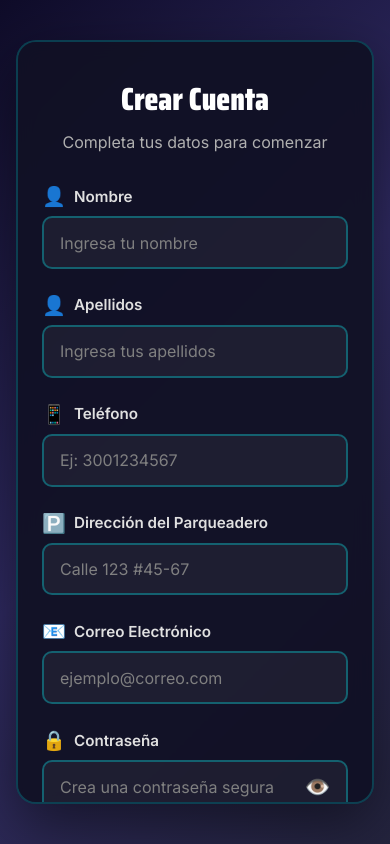
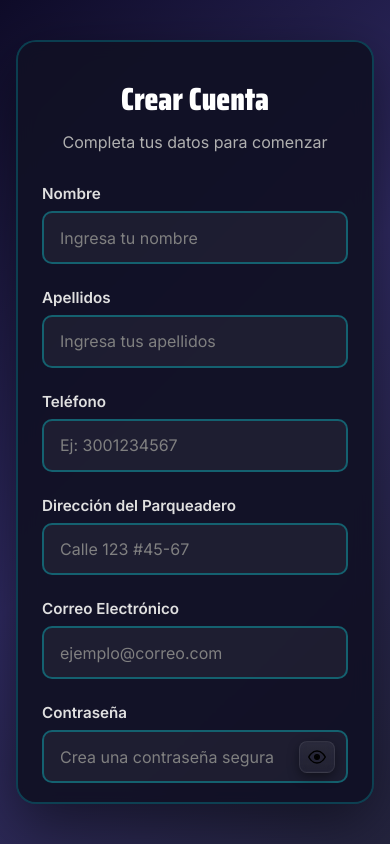
Before and after one commit to cristiancallep/Parking_NEON, a plain HTML site: page views/Register.html in a window 390 px wide. Drawn offline with Linux system fonts and the light colour scheme.

Commit message:
fix: Refinamiento

```diff
--- a/scripts/Register.js
+++ b/scripts/Register.js
@@ -20,18 +20,37 @@ const requirements = {
     special: document.getElementById('req-special')
 };
 
-// Toggle mostrar/ocultar contraseña
+// Toggle mostrar/ocultar contraseña (con guards y fallback si no hay <img>)
+if (togglePasswordBtn) {
     togglePasswordBtn.addEventListener('click', () => {
         const type = passwordInput.type === 'password' ? 'text' : 'password';
         passwordInput.type = type;
+
+        // Cambiar el ícono SVG si existe, si no usar texto/emoji como fallback
+        const imgIcon = togglePasswordBtn.querySelector('img');
+        if (imgIcon) {
+            imgIcon.src = type === 'password' ? '/assets/eye-icon.svg' : '/assets/eye-closed.svg';
+            imgIcon.alt = type === 'password' ? 'Ver contraseña' : 'Ocultar contraseña';
+        } else {
             togglePasswordBtn.textContent = type === 'password' ? '👁️' : '🙈';
+        }
     });
+}
 
+if (toggleConfirmPasswordBtn) {
     toggleConfirmPasswordBtn.addEventListener('click', () => {
         const type = confirmPasswordInput.type === 'password' ? 'text' : 'password';
         confirmPasswordInput.type = type;
+
+        const imgIcon = toggleConfirmPasswordBtn.querySelector('img');
+        if (imgIcon) {
+            imgIcon.src = type === 'password' ? '/assets/eye-icon.svg' : '/assets/eye-closed.svg';
+            imgIcon.alt = type === 'password' ? 'Ver contraseña' : 'Ocultar contraseña';
+        } else {
             toggleConfirmPasswordBtn.textContent = type === 'password' ? '👁️' : '🙈';
+        }
     });
+}
 
 // Validación en tiempo real de la contraseña
 passwordInput.addEventListener('input', () => {
@@ -227,6 +246,8 @@ function validateConfirmPassword() {
 }
 
 function validateTerms() {
+    // Si el checkbox no existe en el DOM (está comentado en el HTML), considerar válido
+    if (!termsCheckbox) return true;
     if (!termsCheckbox.checked) {
         showError(termsCheckbox, 'Debes aceptar los términos y condiciones');
         return false;
@@ -243,7 +264,9 @@ direccionInput.addEventListener('blur', validateDireccion);
 emailInput.addEventListener('blur', validateEmail);
 passwordInput.addEventListener('blur', validatePassword);
 confirmPasswordInput.addEventListener('blur', validateConfirmPassword);
+if (termsCheckbox) {
     termsCheckbox.addEventListener('change', validateTerms);
+}
 direccionInput.addEventListener('blur', validateDireccion);
 emailInput.addEventListener('blur', validateEmail);
 passwordInput.addEventListener('blur', validatePassword);
@@ -286,11 +309,13 @@ confirmPasswordInput.addEventListener('input', () => {
     }
 });
 
+if (termsCheckbox) {
     termsCheckbox.addEventListener('change', () => {
         if (termsCheckbox.checked) {
             clearError(termsCheckbox);
         }
     });
+}
 
 // Manejo del envío del formulario
 form.addEventListener('submit', (e) => {
@@ -349,13 +374,13 @@ function submitForm(data) {
     submitBtn.disabled = true;
     submitBtn.innerHTML = '<span>Creando cuenta...</span>';
 
-    // Simular petición al servidor
-    setTimeout(() => {
-        // Simulación de registro exitoso
-        alert('¡Cuenta creada exitosamente! Bienvenido a Parking Neon');
+    // // Simular petición al servidor
+    // setTimeout(() => {
+    // // Simulación de registro exitoso
+    // alert('¡Cuenta creada exitosamente! Bienvenido a Parking Neon');
 
-        // Aquí rediriges al dashboard o login
-        // window.location.href = 'dashboard.html';
+    // Redirigir al login (solo si el formulario fue válido y el registro simulado fue exitoso)
+    window.location.href = 'login.html';
 
         // Restaurar botón
         submitBtn.disabled = false;
@@ -375,7 +400,7 @@ function submitForm(data) {
             req.classList.remove('met');
         });
 
-    }, 2000);
+    // }, 2000);
 }
 
 // Prevenir pegado en el campo de confirmar contraseña
--- a/styles/Register.css
+++ b/styles/Register.css
@@ -261,16 +261,52 @@ body {
 .toggle-password {
     position: absolute;
     right: 0.8rem;
-    background: none;
-    border: none;
+    background: linear-gradient(180deg, rgba(255,255,255,0.06), rgba(255,255,255,0.02));
+    border: 1px solid rgba(255,255,255,0.08);
+    backdrop-filter: blur(4px);
+    border-radius: 8px;
+    padding: 6px;
+    display: flex;
+    align-items: center;
+    justify-content: center;
+    width: 36px;
+    height: 32px;
     cursor: pointer;
-    font-size: 1.3rem;
-    padding: 0.3rem;
-    transition: transform 0.2s ease;
+    transition: transform 0.18s ease, box-shadow 0.18s ease;
+    box-shadow: 0 4px 12px rgba(0,0,0,0.45), inset 0 -1px 0 rgba(255,255,255,0.02);
+    overflow: hidden;
+}
+
+.toggle-password img {
+    width: 18px;
+    height: 18px;
+    display: block;
+}
+
+.toggle-password::after {
+    content: '';
+    position: absolute;
+    top: -40%;
+    left: -50%;
+    width: 60%;
+    height: 200%;
+    background: linear-gradient(120deg, rgba(255,255,255,0.28), rgba(255,255,255,0.06), rgba(255,255,255,0));
+    transform: rotate(-25deg) translateX(-100%);
+    transition: transform 0.6s cubic-bezier(.2,.8,.2,1);
+    filter: blur(1px);
 }
 
 .toggle-password:hover {
-    transform: scale(1.1);
+    transform: scale(1.06);
+    box-shadow: 0 8px 26px rgba(0, 255, 255, 0.09);
+}
+
+.toggle-password:hover::after {
+    transform: rotate(-25deg) translateX(100%);
+}
+
+.toggle-password:active {
+    transform: scale(0.98);
 }
 
 /* Mensajes de error */
--- a/styles/login.css
+++ b/styles/login.css
@@ -272,16 +272,52 @@ body {
 .toggle-password {
     position: absolute;
     right: 1rem;
-    background: none;
-    border: none;
+    background: linear-gradient(180deg, rgba(255,255,255,0.06), rgba(255,255,255,0.02));
+    border: 1px solid rgba(255,255,255,0.08);
+    backdrop-filter: blur(4px);
+    border-radius: 8px;
+    padding: 6px;
+    display: flex;
+    align-items: center;
+    justify-content: center;
+    width: 38px;
+    height: 34px;
     cursor: pointer;
-    font-size: 1.3rem;
-    padding: 0.3rem;
-    transition: transform 0.2s ease;
+    transition: transform 0.18s ease, box-shadow 0.18s ease;
+    box-shadow: 0 4px 12px rgba(0,0,0,0.45), inset 0 -1px 0 rgba(255,255,255,0.02);
+    overflow: hidden;
+}
+
+.toggle-password img {
+    width: 18px;
+    height: 18px;
+    display: block;
+}
+
+.toggle-password::after {
+    content: '';
+    position: absolute;
+    top: -40%;
+    left: -50%;
+    width: 60%;
+    height: 200%;
+    background: linear-gradient(120deg, rgba(255,255,255,0.28), rgba(255,255,255,0.06), rgba(255,255,255,0));
+    transform: rotate(-25deg) translateX(-100%);
+    transition: transform 0.6s cubic-bezier(.2,.8,.2,1);
+    filter: blur(1px);
 }
 
 .toggle-password:hover {
-    transform: scale(1.1);
+    transform: scale(1.06);
+    box-shadow: 0 8px 26px rgba(0, 255, 255, 0.09);
+}
+
+.toggle-password:hover::after {
+    transform: rotate(-25deg) translateX(100%);
+}
+
+.toggle-password:active {
+    transform: scale(0.98);
 }
 
 /* Mensajes de error */
--- a/views/Register.html
+++ b/views/Register.html
@@ -4,7 +4,7 @@
     <meta charset="UTF-8">
     <meta name="viewport" content="width=device-width, initial-scale=1.0">
     <title>Registro - Parking Neon</title>
-    <link rel="icon" type="image/png" href="assets/logoP.png">
+    <link rel="icon" type="image/png" href="/assets/logoP.png">
     <link rel="stylesheet" href="/styles/register.css">
 </head>
 <body>
@@ -51,7 +51,6 @@
                 <!-- Nombre -->
                 <div class="form-group">
                     <label for="nombre">
-                        <span class="label-icon">👤</span>
                         Nombre
                     </label>
                     <input
@@ -68,7 +67,6 @@
                 <!-- Apellidos -->
                 <div class="form-group">
                     <label for="apellidos">
-                        <span class="label-icon">👤</span>
                         Apellidos
                     </label>
                     <input
@@ -85,7 +83,6 @@
                 <!-- Teléfono -->
                 <div class="form-group">
                     <label for="telefono">
-                        <span class="label-icon">📱</span>
                         Teléfono
                     </label>
                     <input
@@ -102,7 +99,6 @@
                 <!-- Dirección del Parqueadero -->
                 <div class="form-group">
                     <label for="direccion">
-                        <span class="label-icon">🅿️</span>
                         Dirección del Parqueadero
                     </label>
                     <input
@@ -119,7 +115,6 @@
                 <!-- Correo Electrónico -->
                 <div class="form-group">
                     <label for="email">
-                        <span class="label-icon">📧</span>
                         Correo Electrónico
                     </label>
                     <input
@@ -136,7 +131,6 @@
             <!-- Contraseña -->
             <div class="form-group">
                 <label for="password">
-                        <span class="label-icon">🔒</span>
                     Contraseña
                 </label>
                 <div class="password-input-wrapper">
@@ -149,7 +143,7 @@
                         autocomplete="new-password"
                     >
                     <button type="button" class="toggle-password" id="togglePassword">
-                            👁️
+                        <img src="/assets/eye-icon.svg" alt="Ver contraseña" width="20" height="20">
                     </button>
                 </div>
                 <span class="error-message" id="password-error"></span>
@@ -183,7 +177,6 @@
                 <!-- Confirmar Contraseña -->
                 <div class="form-group">
                     <label for="confirmPassword">
-                        <span class="label-icon">🔒</span>
                         Confirmar Contraseña
                     </label>
                     <div class="password-input-wrapper">
@@ -196,14 +189,14 @@
                             autocomplete="new-password"
                         >
                         <button type="button" class="toggle-password" id="toggleConfirmPassword">
-                            👁️
+                            <img src="/assets/eye-icon.svg" alt="Ver contraseña" width="20" height="20">
                         </button>
                     </div>
                     <span class="error-message" id="confirmPassword-error"></span>
                 </div>
 
                 <!-- Términos y condiciones -->
-                <div class="form-group checkbox-group">
+                <!-- <div class="form-group checkbox-group">
                     <label class="checkbox-label">
                         <input type="checkbox" id="terms" name="terms" required>
                         <span class="checkbox-custom"></span>
@@ -212,7 +205,7 @@
                         </span>
                     </label>
                     <span class="error-message" id="terms-error"></span>
-                </div>
+                </div> -->
 
                 <!-- Botón de registro -->
                 <button type="submit" class="btn-submit">
@@ -221,7 +214,7 @@
 
                 <!-- Link a login -->
                 <div class="form-footer">
-                    <p>¿Ya tienes una cuenta? <a href="login.html" class="link">Inicia Sesión</a></p>
+                    <p>¿Ya tienes una cuenta? <a href="/views/login.html" class="link">Inicia Sesión</a></p>
                 </div>
             </form>
         </div>
```
Also changed, not shown: index.html (+2 -7 lines), scripts/login.js (+27 -17 lines), styles/index.css (+33 -0 lines), views/login.html (+4 -4 lines), assets/eye-closed.svg (added), assets/eye-icon.svg (added). Lines whose indentation alone changed are shown as unchanged.
